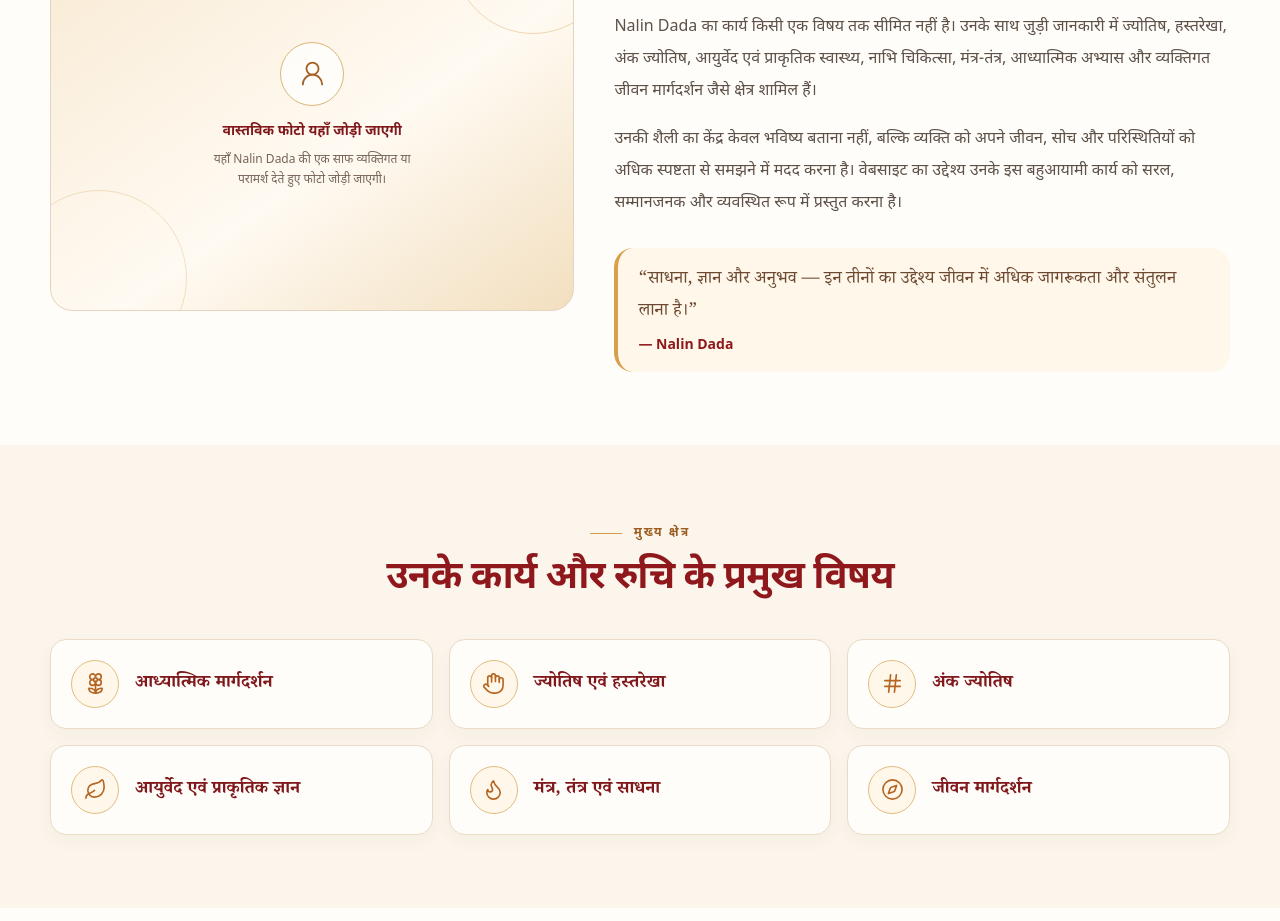
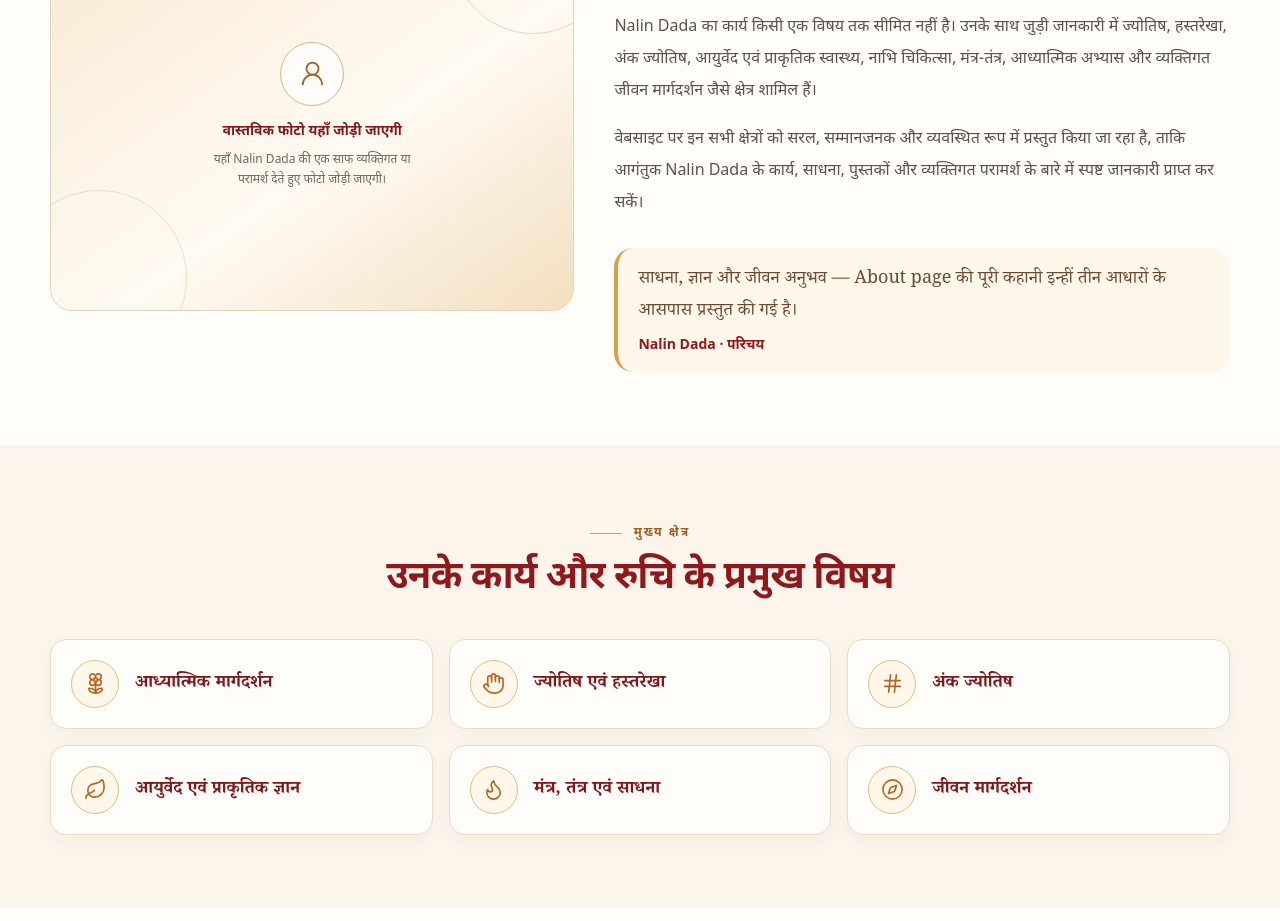
Before and after one commit to dhruvintejani/nalin_dada, a React (Vite) app: page /about in a window 1280 px wide. Shown: the part 860-1781 px from the top of the page. Built offline with nearby package versions, Linux system fonts and the light colour scheme.

Commit message:
Refine About copy to verified client details

```diff
--- a/src/pages/About.tsx
+++ b/src/pages/About.tsx
@@ -114,14 +114,14 @@ const About = () => (
             Nalin Dada का कार्य किसी एक विषय तक सीमित नहीं है। उनके साथ जुड़ी जानकारी में ज्योतिष, हस्तरेखा, अंक ज्योतिष, आयुर्वेद एवं प्राकृतिक स्वास्थ्य, नाभि चिकित्सा, मंत्र-तंत्र, आध्यात्मिक अभ्यास और व्यक्तिगत जीवन मार्गदर्शन जैसे क्षेत्र शामिल हैं।
           </p>
           <p className="mt-4 text-base leading-8 text-[#5d5148]">
-            उनकी शैली का केंद्र केवल भविष्य बताना नहीं, बल्कि व्यक्ति को अपने जीवन, सोच और परिस्थितियों को अधिक स्पष्टता से समझने में मदद करना है। वेबसाइट का उद्देश्य उनके इस बहुआयामी कार्य को सरल, सम्मानजनक और व्यवस्थित रूप में प्रस्तुत करना है।
+            वेबसाइट पर इन सभी क्षेत्रों को सरल, सम्मानजनक और व्यवस्थित रूप में प्रस्तुत किया जा रहा है, ताकि आगंतुक Nalin Dada के कार्य, साधना, पुस्तकों और व्यक्तिगत परामर्श के बारे में स्पष्ट जानकारी प्राप्त कर सकें।
           </p>
 
           <div className="mt-7 rounded-[1.2rem] border-l-4 border-[#d7a04b] bg-[#fff7e9] px-5 py-4">
             <p className="font-serif text-lg leading-8 text-[#6d4931]">
-              “साधना, ज्ञान और अनुभव — इन तीनों का उद्देश्य जीवन में अधिक जागरूकता और संतुलन लाना है।”
+              साधना, ज्ञान और जीवन अनुभव — About page की पूरी कहानी इन्हीं तीन आधारों के आसपास प्रस्तुत की गई है।
             </p>
-            <p className="mt-2 text-sm font-bold text-[#8f181c]">— Nalin Dada</p>
+            <p className="mt-2 text-sm font-bold text-[#8f181c]">Nalin Dada · परिचय</p>
           </div>
         </div>
       </div>
```
